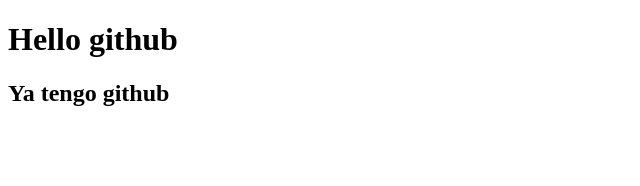
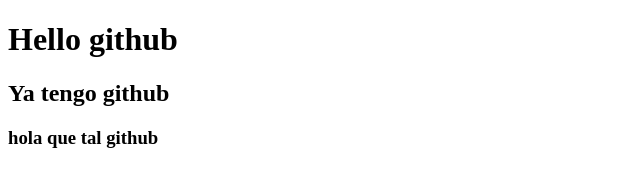
Before and after one commit to EduCepero2/hello-git, a plain HTML site: page index.html in a window 1280 px wide. Shown: the whole page, without its empty margins (0-640 px from the left). Drawn offline with Linux system fonts and the light colour scheme.

Commit message:
pongo un h3 para hacer fork

```diff
--- a/index.html
+++ b/index.html
@@ -9,5 +9,6 @@
 <body>
     <h1>Hello github</h1>
     <h2>Ya tengo github</h2>
+    <h3>hola que tal github</h3>
 </body>
 </html>
```
